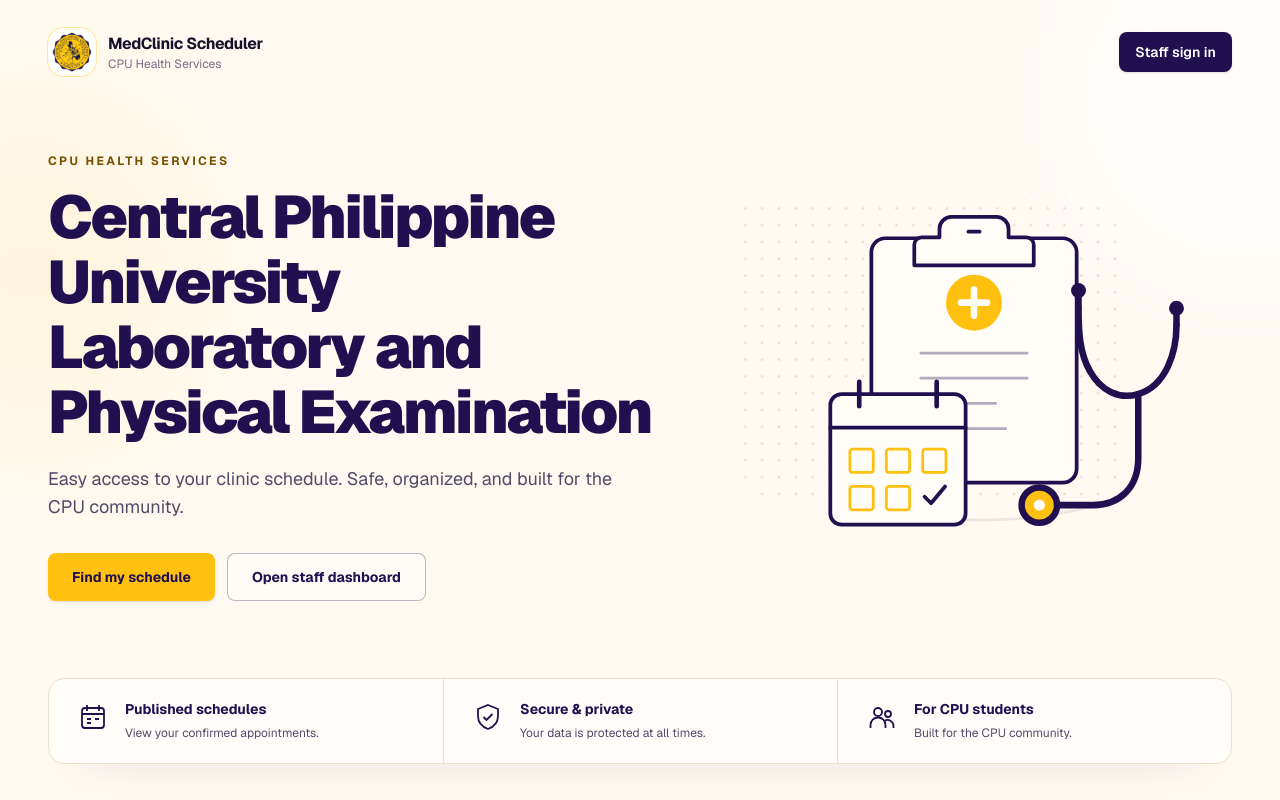
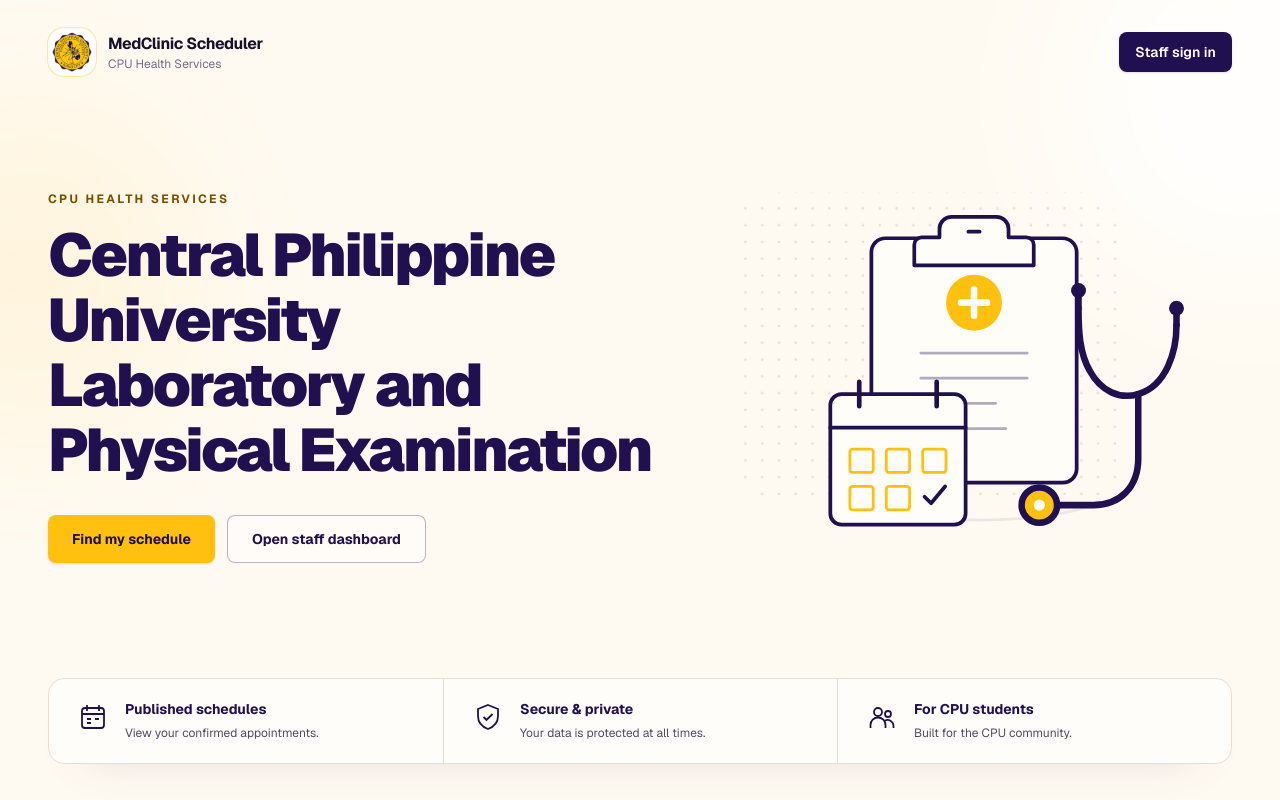
Before and after one commit to Eida27/medclinic-scheduler-v2, a Next.js app: page / in a window 1280 px wide. Built offline with nearby package versions, Linux system fonts and the light colour scheme.

Commit message:
feat: update HomePage to remove redundant description text

```diff
--- a/src/app/page.tsx
+++ b/src/app/page.tsx
@@ -75,9 +75,6 @@ export default function HomePage() {
             <h1 className="text-4xl font-black leading-[1.08] tracking-[-0.04em] text-cpu-navy sm:text-5xl lg:text-6xl">
               Central Philippine University Laboratory and Physical Examination
             </h1>
-            <p className="mt-5 max-w-xl text-base leading-7 text-muted-strong sm:text-lg">
-              Easy access to your clinic schedule. Safe, organized, and built for the CPU community.
-            </p>
             <div className="mt-8 flex flex-col gap-3 sm:flex-row sm:flex-wrap">
               <Link
                 href="/student-lookup"
```
Also changed, not shown: 1 other file (tests, documents, lock files or other folders).
